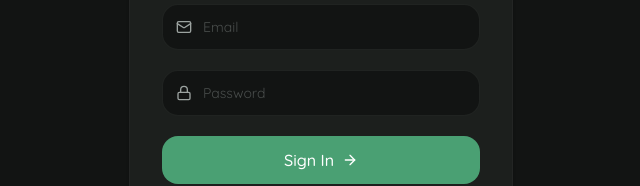
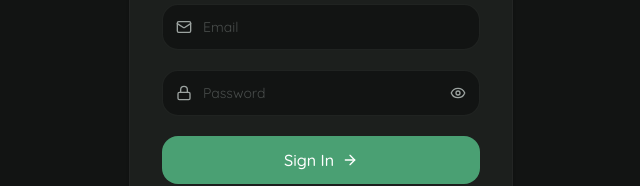
Before and after one commit to 1ewig/break-it-down-v2, a Next.js app: page /login in a window 1280 px wide. Shown: the part 279-465 px from the top of the page, without its empty margins (319-959 px from the left). Built offline with nearby package versions, Linux system fonts and the light colour scheme; no server answers.

Commit message:
Fix hero section send button redirect and add password visibility toggle
- HeroSection: send button now routes auth-aware (dashboard vs register)
- AuthInput: added toggleable eye button for password visibility

```diff
--- a/components/auth/AuthInput.tsx
+++ b/components/auth/AuthInput.tsx
@@ -1,4 +1,7 @@
-import { LucideIcon } from 'lucide-react';
+'use client';
+
+import { useState } from 'react';
+import { LucideIcon, Eye, EyeOff } from 'lucide-react';
 import { InputHTMLAttributes } from 'react';
 
 interface AuthInputProps extends InputHTMLAttributes<HTMLInputElement> {
@@ -6,16 +9,32 @@ interface AuthInputProps extends InputHTMLAttributes<HTMLInputElement> {
   icon: LucideIcon;
 }
 
-export function AuthInput({ label, icon: Icon, ...props }: AuthInputProps) {
+export function AuthInput({ label, icon: Icon, type, ...props }: AuthInputProps) {
+  const [showPassword, setShowPassword] = useState(false);
+  const isPassword = type === 'password';
+  const inputType = isPassword && showPassword ? 'text' : type;
+
   return (
     <div>
       <label htmlFor={props.id} className="sr-only">{label}</label>
       <div className="relative">
         <Icon size={16} className="absolute left-3.5 top-1/2 -translate-y-1/2 text-text-secondary" />
         <input
+          type={inputType}
           {...props}
-          className="w-full pl-10 pr-4 py-3 bg-background border border-text-secondary/10 rounded-2xl text-text-primary placeholder:text-text-secondary/40 focus:outline-none focus:border-primary/50 transition-colors text-sm"
+          className={`w-full pl-10 py-3 bg-background border border-text-secondary/10 rounded-2xl text-text-primary placeholder:text-text-secondary/40 focus:outline-none focus:border-primary/50 transition-colors text-sm ${isPassword ? 'pr-10' : 'pr-4'}`}
         />
+        {isPassword && (
+          <button
+            type="button"
+            tabIndex={-1}
+            aria-label={showPassword ? 'Hide password' : 'Show password'}
+            onClick={() => setShowPassword(!showPassword)}
+            className="absolute right-3.5 top-1/2 -translate-y-1/2 text-text-secondary hover:text-text-primary transition-colors"
+          >
+            {showPassword ? <EyeOff size={16} /> : <Eye size={16} />}
+          </button>
+        )}
       </div>
     </div>
   );
--- a/components/landing/HeroSection.tsx
+++ b/components/landing/HeroSection.tsx
@@ -5,6 +5,7 @@ import { motion, useScroll, useTransform } from 'motion/react';
 import { Sparkles, ChevronDown, ArrowRight } from 'lucide-react';
 import Link from 'next/link';
 import { FADE_UP, STAGGER_CONTAINER } from '@/lib/motion';
+import { useAuth } from '@/providers/AuthProvider';
 
 const TYPING_PHRASES = [
   'Clean my entire apartment...',
@@ -18,6 +19,7 @@ const TYPING_PHRASES = [
 ];
 
 export default function HeroSection() {
+  const { user } = useAuth();
   const { scrollY } = useScroll();
   const opacity = useTransform(scrollY, [0, 100], [1, 0]);
 
@@ -136,7 +138,7 @@ export default function HeroSection() {
               <span className="inline-block w-px h-5 bg-white/50 animate-pulse ml-0.5 align-middle" />
             </p>
           </div>
-          <Link href="/home">
+          <Link href={user ? '/home' : '/register'}>
             <motion.button
               whileHover={{ scale: 1.06 }}
               whileTap={{ scale: 0.94 }}
```
